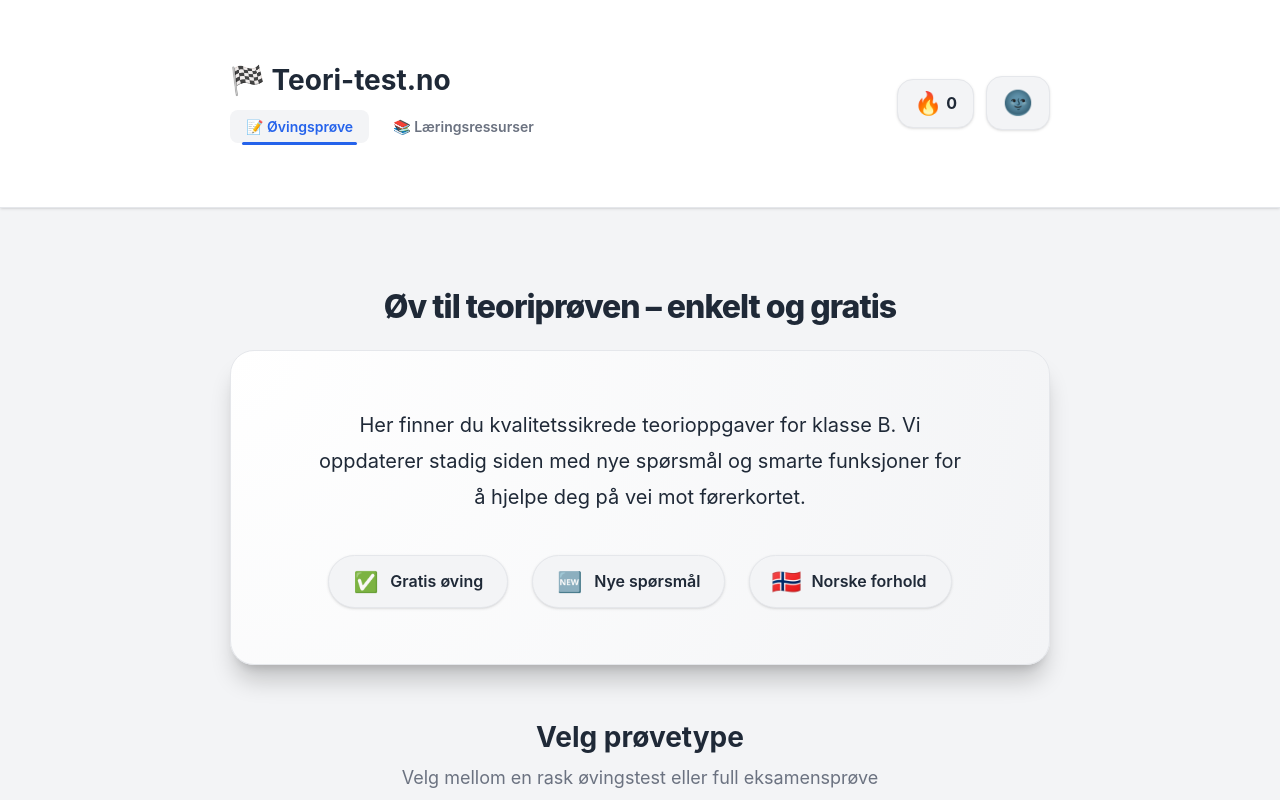
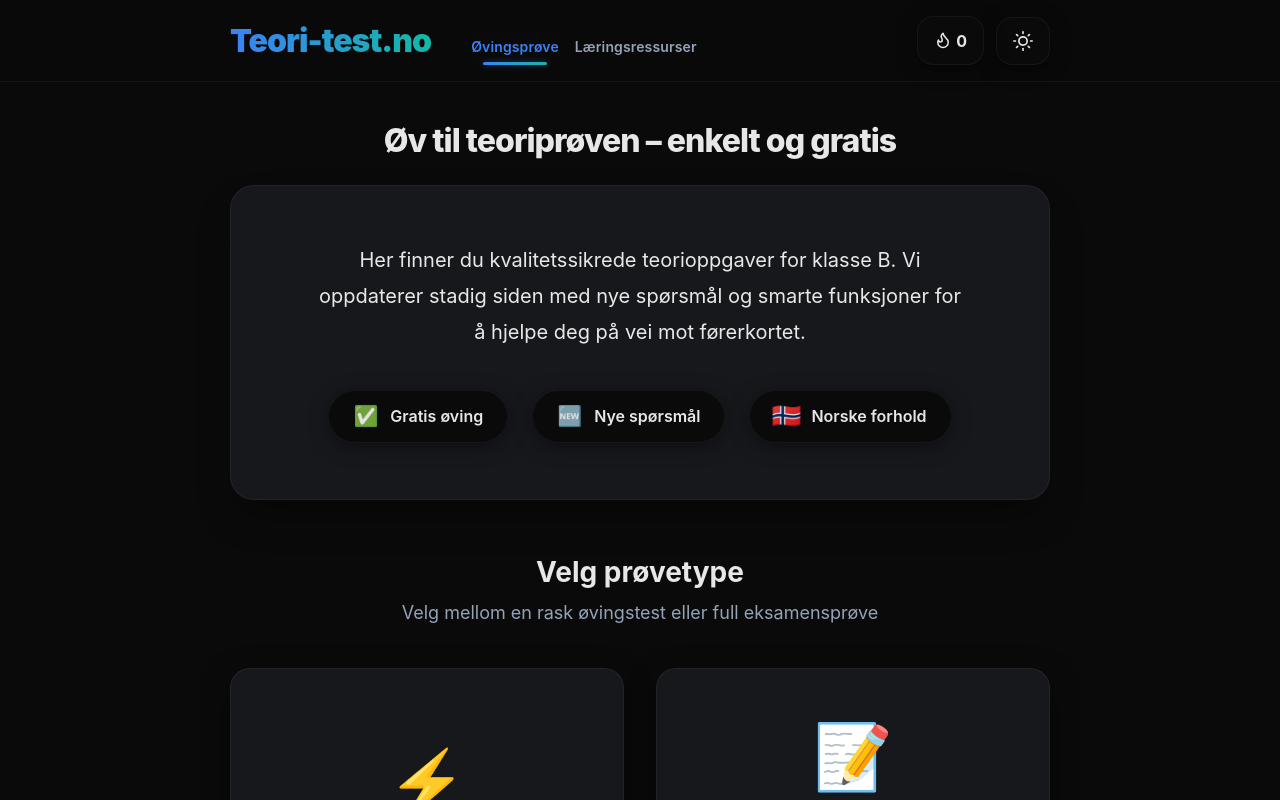
Before and after one commit to andrelindaas-tech/lappen-quiz-system, a React (Vite) app: page / in a window 1280 px wide. Shown: the top 800 px of the page. Built offline with nearby package versions, Linux system fonts and the light colour scheme; no server answers.

Commit message:
feat: redesign premium antigravity header and light mode harmony

```diff
--- a/src/App.tsx
+++ b/src/App.tsx
@@ -27,7 +27,7 @@
 export default function App() {
     const [isDarkMode, setIsDarkMode] = useState(() => {
         const saved = localStorage.getItem('darkMode')
-        return saved === 'true'
+        return saved !== 'false' // Default to true (Antigravity theme)
     })
 
     const [currentPage, setCurrentPage] = useState<AppPage>(getPageFromPath)
@@ -92,34 +92,41 @@
     return (
         <>
             <header style={{
-                backgroundColor: 'var(--color-bg)',
+                position: 'sticky',
+                top: 0,
+                zIndex: 100,
+                backgroundColor: 'var(--color-header-bg)',
+                backdropFilter: 'blur(12px)',
+                WebkitBackdropFilter: 'blur(12px)',
                 borderBottom: '1px solid var(--color-border)',
-                padding: 'var(--spacing-lg) 0',
-                marginBottom: 'var(--spacing-xl)',
-                boxShadow: 'var(--shadow-sm)',
+                padding: 'var(--spacing-md) 0',
                 transition: 'background-color 0.3s ease, border-color 0.3s ease'
             }}>
                 <div className="container" style={{
                     display: 'flex',
                     justifyContent: 'space-between',
-                    alignItems: 'center'
+                    alignItems: 'center',
+                    paddingTop: 0,
+                    paddingBottom: 0
                 }}>
-                    <div>
-                        <h1 style={{ marginBottom: 0 }}>
-                            🏁 Teori-test.no
+                    <div style={{ display: 'flex', alignItems: 'center', gap: 'var(--spacing-lg)' }}>
+                        <h1 className="header-logo-text">
+                            Teori-test.no
                         </h1>
-                        <nav className="nav-tabs">
+                        <nav className="nav-tabs" style={{ gap: 'var(--spacing-md)', marginLeft: 'var(--spacing-md)' }}>
                             <button
                                 className={`nav-tab ${currentPage === 'quiz' ? 'nav-tab-active' : ''}`}
                                 onClick={() => handlePageChange('quiz')}
+                                style={{ padding: '0.5rem 0' }}
                             >
-                                📝 Øvingsprøve
+                                Øvingsprøve
                             </button>
                             <button
                                 className={`nav-tab ${currentPage === 'theory' ? 'nav-tab-active' : ''}`}
                                 onClick={() => handlePageChange('theory')}
+                                style={{ padding: '0.5rem 0' }}
                             >
-                                📚 Læringsressurser
+                                Læringsressurser
                             </button>
                         </nav>
                     </div>
--- a/src/components/DailyStreak.tsx
+++ b/src/components/DailyStreak.tsx
@@ -64,7 +64,9 @@
                     title="Aktiver daglig streak"
                     aria-label="Aktiver daglig streak"
                 >
-                    🔥
+                    <svg width="20" height="20" viewBox="0 0 24 24" fill="none" stroke="currentColor" strokeWidth="2" strokeLinecap="round" strokeLinejoin="round" style={{ flexShrink: 0 }}>
+                        <path d="M8.5 14.5A2.5 2.5 0 0 0 11 12c0-1.38-.5-2-1-3-1.072-2.143-.224-4.054 2-6 .5 2.5 2 4.9 4 6.5 2 1.6 3 3.5 3 5.5a7 7 0 1 1-14 0c0-1.153.433-2.294 1-3a2.5 2.5 0 0 0 2.5 2.5z"></path>
+                    </svg>
                 </button>
             </div>
         )
@@ -79,7 +81,11 @@
                 title={`Daglig streak: ${count} ${count === 1 ? 'dag' : 'dager'}`}
                 aria-label={`Daglig streak: ${count} dager`}
             >
-                <span className="streak-flame">🔥</span>
+                <span className="streak-flame">
+                    <svg width="18" height="18" viewBox="0 0 24 24" fill="none" stroke="currentColor" strokeWidth="2" strokeLinecap="round" strokeLinejoin="round" style={{ marginTop: '2px' }}>
+                        <path d="M8.5 14.5A2.5 2.5 0 0 0 11 12c0-1.38-.5-2-1-3-1.072-2.143-.224-4.054 2-6 .5 2.5 2 4.9 4 6.5 2 1.6 3 3.5 3 5.5a7 7 0 1 1-14 0c0-1.153.433-2.294 1-3a2.5 2.5 0 0 0 2.5 2.5z"></path>
+                    </svg>
+                </span>
                 <span className="streak-count">{count}</span>
             </motion.button>
 
--- a/src/components/ThemeToggle.tsx
+++ b/src/components/ThemeToggle.tsx
@@ -13,7 +13,25 @@
             aria-label={isDark ? 'Bytt til lys modus' : 'Bytt til mørk modus'}
             title={isDark ? 'Bytt til lys modus' : 'Bytt til mørk modus'}
         >
-            {isDark ? '🌞' : '🌚'}
+            {isDark ? (
+                // Sun Icon
+                <svg width="20" height="20" viewBox="0 0 24 24" fill="none" stroke="currentColor" strokeWidth="2" strokeLinecap="round" strokeLinejoin="round" style={{ flexShrink: 0 }}>
+                    <circle cx="12" cy="12" r="5"></circle>
+                    <line x1="12" y1="1" x2="12" y2="3"></line>
+                    <line x1="12" y1="21" x2="12" y2="23"></line>
+                    <line x1="4.22" y1="4.22" x2="5.64" y2="5.64"></line>
+                    <line x1="18.36" y1="18.36" x2="19.78" y2="19.78"></line>
+                    <line x1="1" y1="12" x2="3" y2="12"></line>
+                    <line x1="21" y1="12" x2="23" y2="12"></line>
+                    <line x1="4.22" y1="19.78" x2="5.64" y2="18.36"></line>
+                    <line x1="18.36" y1="5.64" x2="19.78" y2="4.22"></line>
+                </svg>
+            ) : (
+                // Moon Icon
+                <svg width="20" height="20" viewBox="0 0 24 24" fill="none" stroke="currentColor" strokeWidth="2" strokeLinecap="round" strokeLinejoin="round" style={{ flexShrink: 0 }}>
+                    <path d="M21 12.79A9 9 0 1 1 11.21 3 7 7 0 0 0 21 12.79z"></path>
+                </svg>
+            )}
         </button>
     )
 }
--- a/src/index.css
+++ b/src/index.css
@@ -15,6 +15,7 @@
   --color-bg: #ffffff;
   --color-bg-secondary: #f3f4f6;
   --color-border: #e5e7eb;
+  --color-header-bg: rgba(255, 255, 255, 0.85);
 
   /* Spacing - Enhanced for breathing room */
   --spacing-xs: 0.5rem;
@@ -46,22 +47,28 @@
   --shadow-xl: 0 20px 25px -5px rgb(0 0 0 / 0.2), 0 8px 10px -6px rgb(0 0 0 / 0.15);
 }
 
-/* Dark Mode Colors */
+/* Dark Mode Colors - Antigravity Theme */
 body.dark-mode {
   --color-primary: #3b82f6;
   --color-primary-dark: #2563eb;
   --color-success: #10b981;
   --color-error: #ef4444;
-  --color-text: #f9fafb;
-  --color-text-light: #9ca3af;
-  --color-bg: #1a1f2e;
-  --color-bg-secondary: #242b3d;
-  --color-border: #3d4558;
+  --color-text: rgba(255, 255, 255, 0.9);
+  --color-text-light: #94a3b8;
+  --color-bg: #16181c;
+  /* Surface/Cards */
+  --color-bg-secondary: #0a0a0a;
+  /* Immersive void background */
+  --color-border: rgba(255, 255, 255, 0.05);
+  /* Highly transparent borders */
+  --color-header-bg: rgba(10, 10, 10, 0.75);
+  --color-accent-glow: linear-gradient(to right, #3b82f6, #14b8a6);
 
-  --shadow-sm: 0 1px 3px 0 rgb(0 0 0 / 0.3), 0 1px 2px -1px rgb(0 0 0 / 0.3);
-  --shadow-md: 0 4px 6px -1px rgb(0 0 0 / 0.4), 0 2px 4px -2px rgb(0 0 0 / 0.4);
-  --shadow-lg: 0 10px 15px -3px rgb(0 0 0 / 0.5), 0 4px 6px -4px rgb(0 0 0 / 0.5);
-  --shadow-xl: 0 20px 25px -5px rgb(0 0 0 / 0.6), 0 8px 10px -6px rgb(0 0 0 / 0.5);
+  /* Soft, dark drop shadows and diffused glows */
+  --shadow-sm: 0 4px 20px -2px rgba(0, 0, 0, 0.5);
+  --shadow-md: 0 8px 30px -4px rgba(0, 0, 0, 0.6);
+  --shadow-lg: 0 15px 40px -6px rgba(0, 0, 0, 0.7);
+  --shadow-xl: 0 25px 50px -12px rgba(0, 0, 0, 0.8), 0 0 20px rgba(59, 130, 246, 0.15);
 }
 
 /* Reset & Base Styles */
@@ -610,6 +617,101 @@
   text-align: center;
 }
 
+/* Antigravity Theme Component Overrides */
+body.dark-mode .button:not(.button-secondary) {
+  background: var(--color-accent-glow);
+  box-shadow: 0 4px 15px rgba(59, 130, 246, 0.4);
+  border: none;
+}
+
+body.dark-mode .button:not(.button-secondary):hover {
+  filter: brightness(1.1);
+  box-shadow: 0 8px 25px rgba(59, 130, 246, 0.6);
+}
+
+body.dark-mode .progress-fill {
+  background: var(--color-accent-glow);
+  box-shadow: 0 0 10px rgba(59, 130, 246, 0.5);
+}
+
+body.dark-mode .answer-button.selected {
+  background: var(--color-accent-glow);
+  border-color: transparent;
+  box-shadow: 0 4px 15px rgba(59, 130, 246, 0.4);
+}
+
+body.dark-mode .mode-card-full {
+  position: relative;
+}
+
+body.dark-mode .mode-card-full::before {
+  content: '';
+  position: absolute;
+  top: -1px;
+  left: -1px;
+  right: -1px;
+  bottom: -1px;
+  background: var(--color-accent-glow);
+  z-index: -1;
+  border-radius: inherit;
+  opacity: 0;
+  transition: opacity 0.3s ease;
+}
+
+body.dark-mode .mode-card-full:hover::before {
+  opacity: 1;
+}
+
+body.dark-mode .mode-card-full:hover {
+  border-color: transparent;
+  background: var(--color-bg);
+  /* Keep inside dark */
+}
+
+/* Premium Header Nav Tabs */
+.nav-tabs {
+  display: flex;
+}
+
+.nav-tab {
+  background: transparent;
+  border: none;
+  color: var(--color-text-light);
+  font-weight: 600;
+  font-size: 1.125rem;
+  /* Increased from 1rem */
+  letter-spacing: 0.01em;
+  cursor: pointer;
+  position: relative;
+  transition: color 0.3s ease;
+}
+
+.nav-tab:hover {
+  color: var(--color-text);
+}
+
+.nav-tab-active {
+  color: var(--color-text);
+  font-weight: 600;
+}
+
+.nav-tab-active::after {
+  content: '';
+  position: absolute;
+  bottom: -6px;
+  left: 0;
+  right: 0;
+  height: 2px;
+  background: var(--color-primary);
+  box-shadow: 0 0 6px var(--color-primary);
+  border-radius: 2px;
+}
+
+body.dark-mode .nav-tab-active::after {
+  background: var(--color-accent-glow);
+  box-shadow: 0 0 6px rgba(59, 130, 246, 0.4);
+}
+
 .start-screen h1 {
   font-size: var(--font-size-3xl);
   margin-bottom: var(--spacing-lg);
@@ -618,11 +720,32 @@
   font-weight: 800;
 }
 
+/* Header Text Logo dynamically change based on mode */
+.header-logo-text {
+  margin-bottom: 0;
+  font-size: 2rem;
+  /* Increased from 1.75rem */
+  font-weight: 900;
+  /* Increased weight */
+  letter-spacing: -0.03em;
+  color: var(--color-text);
+  /* Dark grey in light mode */
+  text-decoration: none;
+}
+
+body.dark-mode .header-logo-text {
+  background: var(--color-accent-glow);
+  -webkit-background-clip: text;
+  -webkit-text-fill-color: transparent;
+  background-clip: text;
+  color: transparent;
+}
+
 .hero-section {
   max-width: 850px;
   margin: 0 auto var(--spacing-2xl);
   padding: var(--spacing-2xl);
-  background: radial-gradient(circle at top left, var(--color-bg), var(--color-bg-secondary));
+  background: var(--color-bg);
   border-radius: var(--radius-xl);
   border: 1px solid var(--color-border);
   box-shadow: var(--shadow-xl);
@@ -633,7 +756,7 @@
 
 /* Subtle glow effect for dark mode */
 body.dark-mode .hero-section {
-  background: radial-gradient(circle at top left, #242b3d, #1a1f2e);
+  background: var(--color-bg);
   box-shadow: 0 20px 40px -10px rgba(0, 0, 0, 0.4);
 }
 
@@ -1073,6 +1196,7 @@
     right: -40px;
   }
 }
+
 /* Theory Articles Section */
 .theory-section-group h2 {
   font-size: var(--font-size-2xl);
```
Also changed, not shown: .agent/skills/visual-design/SKILL.md (added).
